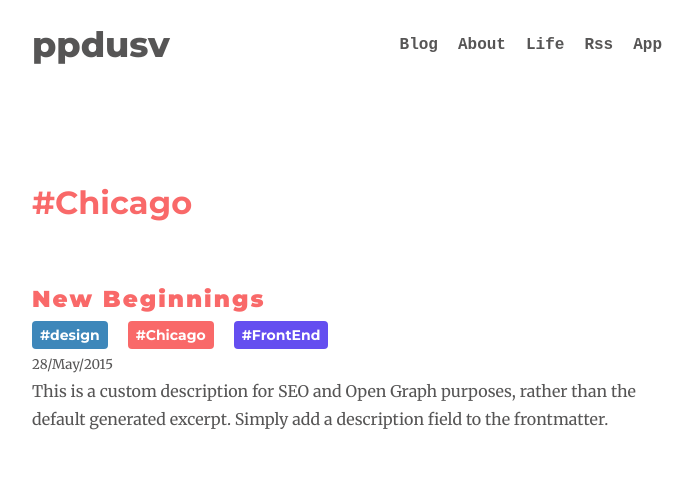
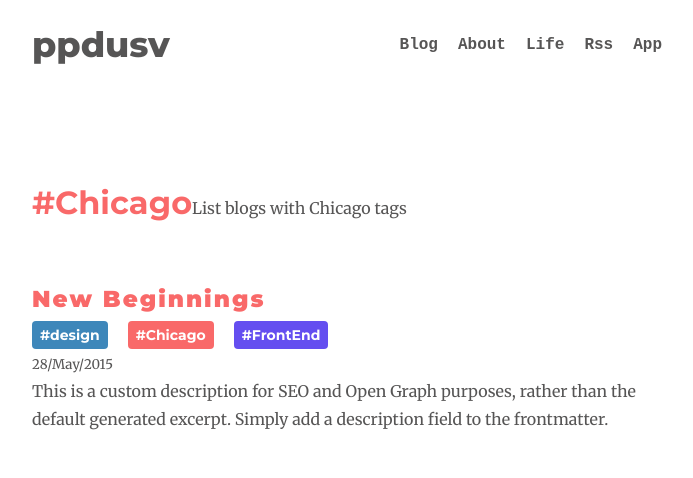
Before and after one commit to DaoHuyTuan/daohuytuan, a Gatsby site: page /tags/Chicago/ in a window 1280 px wide. Shown: the whole page, without its empty margins (293-986 px from the left). Built offline with nearby package versions, Linux system fonts and the light colour scheme; Gatsby itself is replaced by a stand-in of ours; some packages are replaced by stand-ins of ours.

Commit message:
Update tags.js

```diff
--- a/src/templates/tags/tags.js
+++ b/src/templates/tags/tags.js
@@ -11,7 +11,7 @@ const TagsPage = ({ ...props }) => {
   return (
     <Layout location={location} title="Tags">
       <TagLabel>{"#" + pageContext.tagName}</TagLabel>
-      {/* <span>List blogs with {pageContext.tagName} tags</span> */}
+      <span>List blogs with {pageContext.tagName} tags</span>
       <div>
         {arrayPosts.map(post => {
           return (
@@ -30,7 +30,6 @@ const TagsPage = ({ ...props }) => {
                 </h3>
                 <TagWrapper>
                   {post.node.frontmatter.tags.map((item, index) => {
-                    console.log(item)
                     return (
                       <Tag key={index} tag={item}>
                         {item}
```
